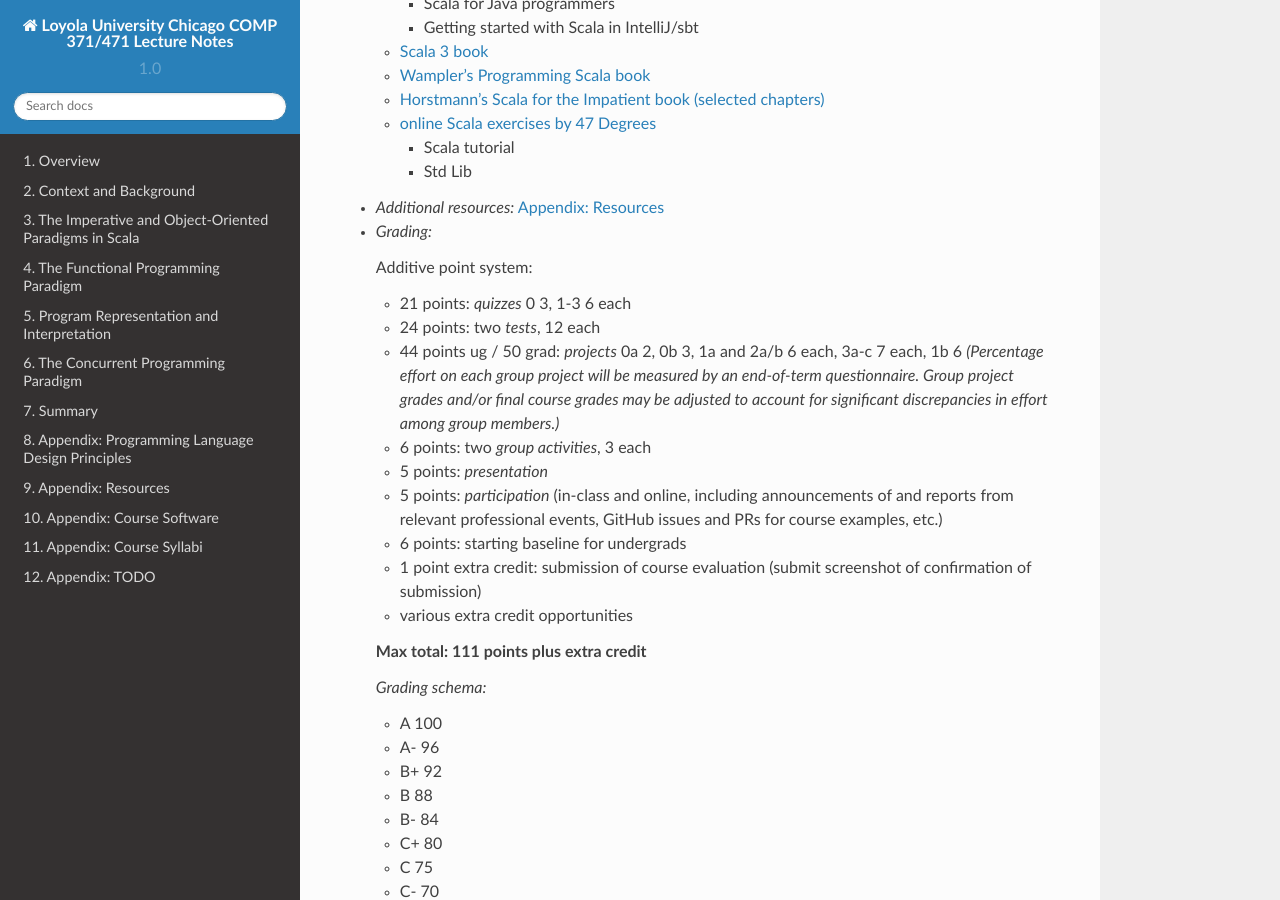
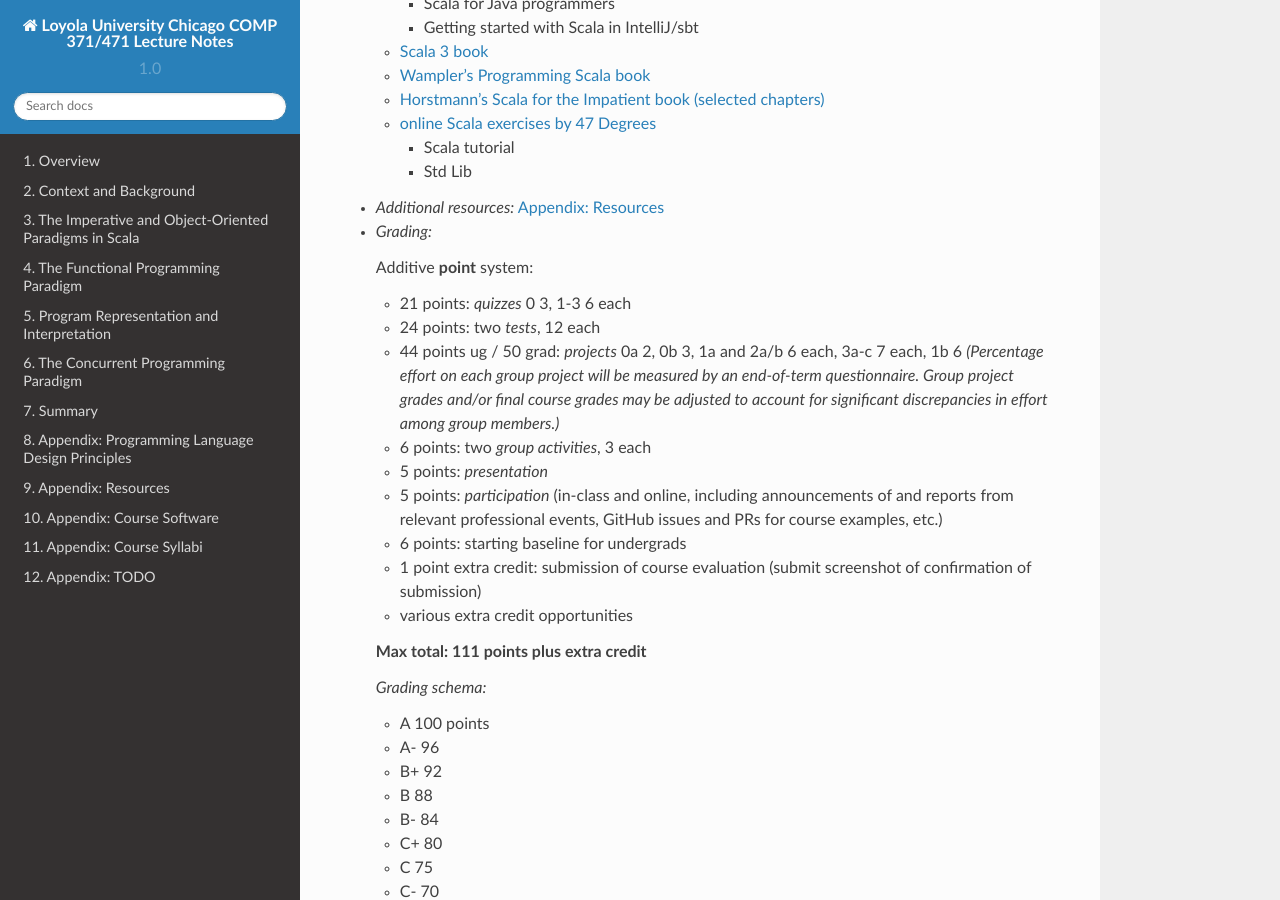
Before and after one commit to lucproglangcourse/lucproglangcourse.github.io, a Sphinx documentation site: the page built from source/syllabi/2022Fall.rst, in a window 1280 px wide and 900 px high, scrolled down 852 px. Built offline with Sphinx 7.4.7 and the Read the Docs theme 2.0.0, drawn with Linux system fonts in a browser that asks for light colours.

Commit message:
clarified grading schema
Signed-off-by: Konstantin Läufer <laufer@cs.luc.edu>

```diff
--- a/source/syllabi/2022Fall.rst
+++ b/source/syllabi/2022Fall.rst
@@ -47,7 +47,7 @@ Sections: 001 Fall 2022
 
 - *Grading:*
 
-  Additive point system:
+  Additive **point** system:
 
   - 21 points: *quizzes* 0 3,  1-3 6 each
   - 24 points: two *tests*, 12 each
@@ -63,7 +63,7 @@ Sections: 001 Fall 2022
 
   *Grading schema:*
 
-  - A 100
+  - A 100 points
   - A- 96
   - B+ 92
   - B 88
```
